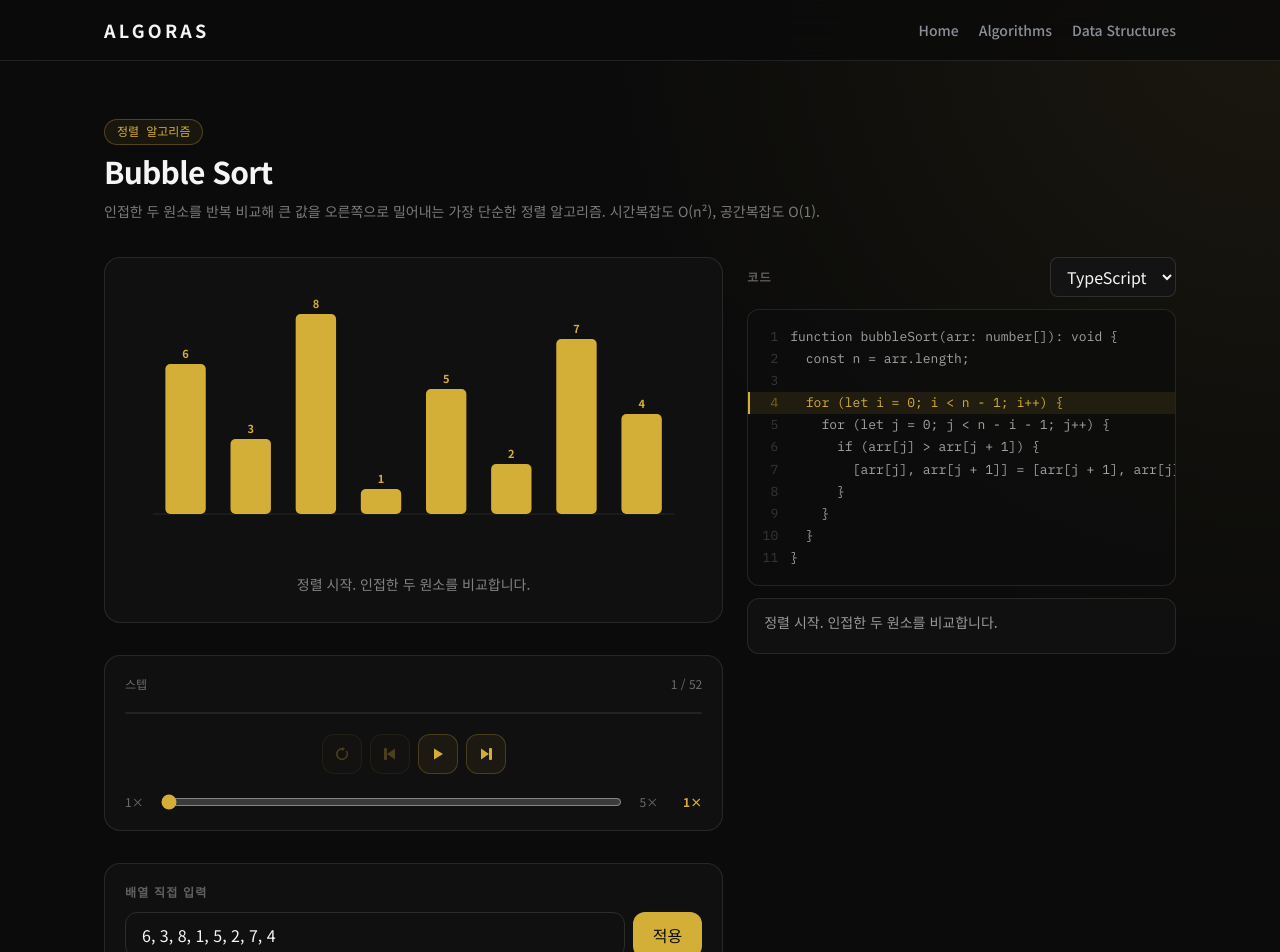
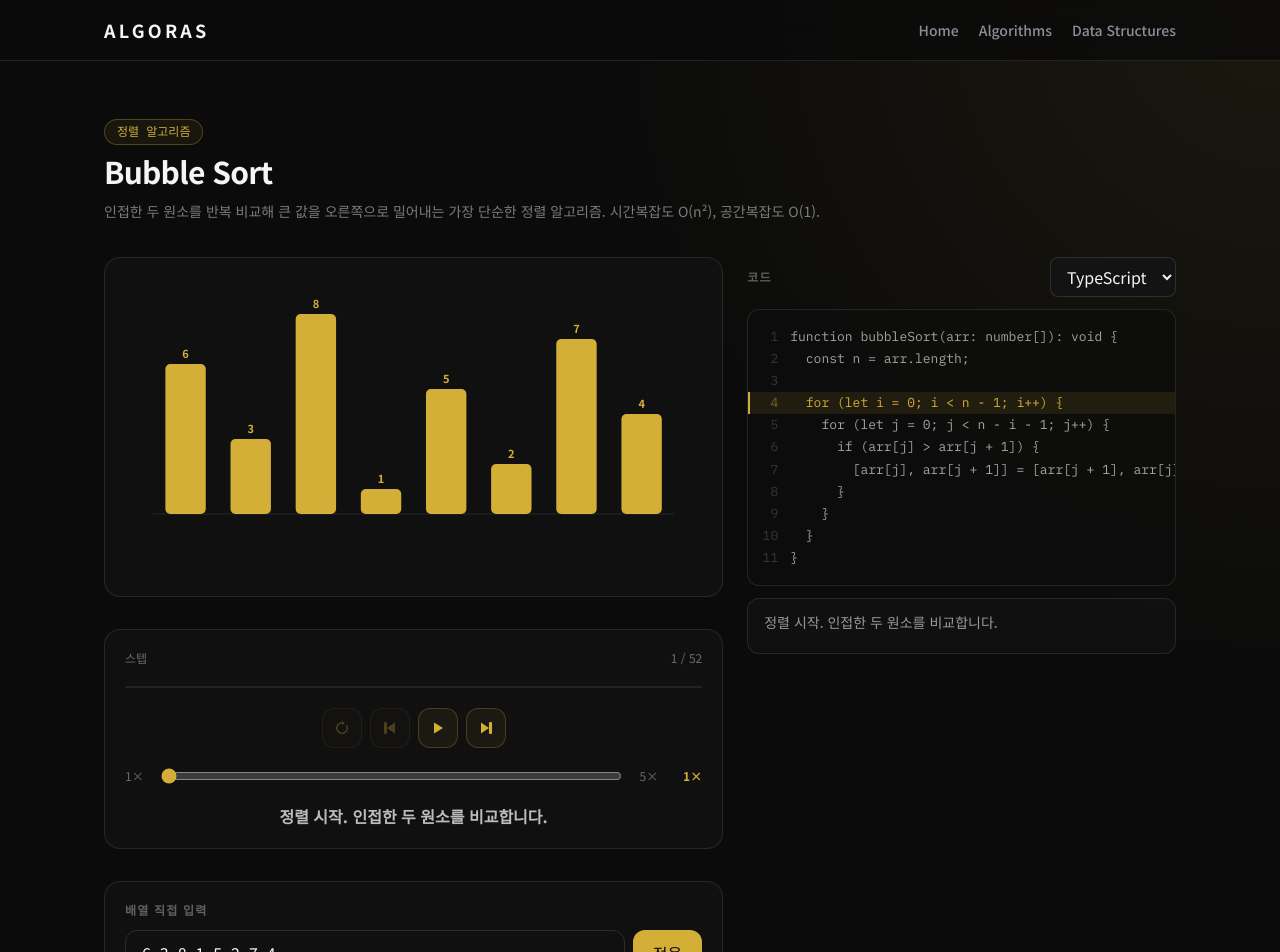
Before and after one commit to rmdkarhdwn/algoras, a Next.js app: page /en/algorithms/bubble-sort in a window 1280 px wide. Shown: the top 952 px of the page. Built offline with nearby package versions, Linux system fonts and the light colour scheme.

Commit message:
style: move step description below controls with larger text

```diff
--- a/components/algorithm/Visualizer/BubbleSortPlayer.tsx
+++ b/components/algorithm/Visualizer/BubbleSortPlayer.tsx
@@ -61,6 +61,11 @@ export function BubbleSortPlayer() {
         style={{ background: "rgba(20,20,20,0.6)" }}
       >
         <VisualizerControls />
+        {currentStepData?.description && (
+          <p className="mt-5 text-center text-base font-semibold" style={{ color: "rgba(245,245,245,0.75)" }}>
+            {currentStepData.description}
+          </p>
+        )}
       </div>
 
       {/* Custom input */}
--- a/components/algorithm/Visualizer/BubbleSortVisualizer.tsx
+++ b/components/algorithm/Visualizer/BubbleSortVisualizer.tsx
@@ -125,13 +125,6 @@ export function BubbleSortVisualizer({ step }: Props) {
         />
       </svg>
 
-      {/* Step description */}
-      <p
-        className="min-h-[1.5rem] text-center text-sm"
-        style={{ color: "rgba(245,245,245,0.5)" }}
-      >
-        {step.description}
-      </p>
     </div>
   );
 }
```
